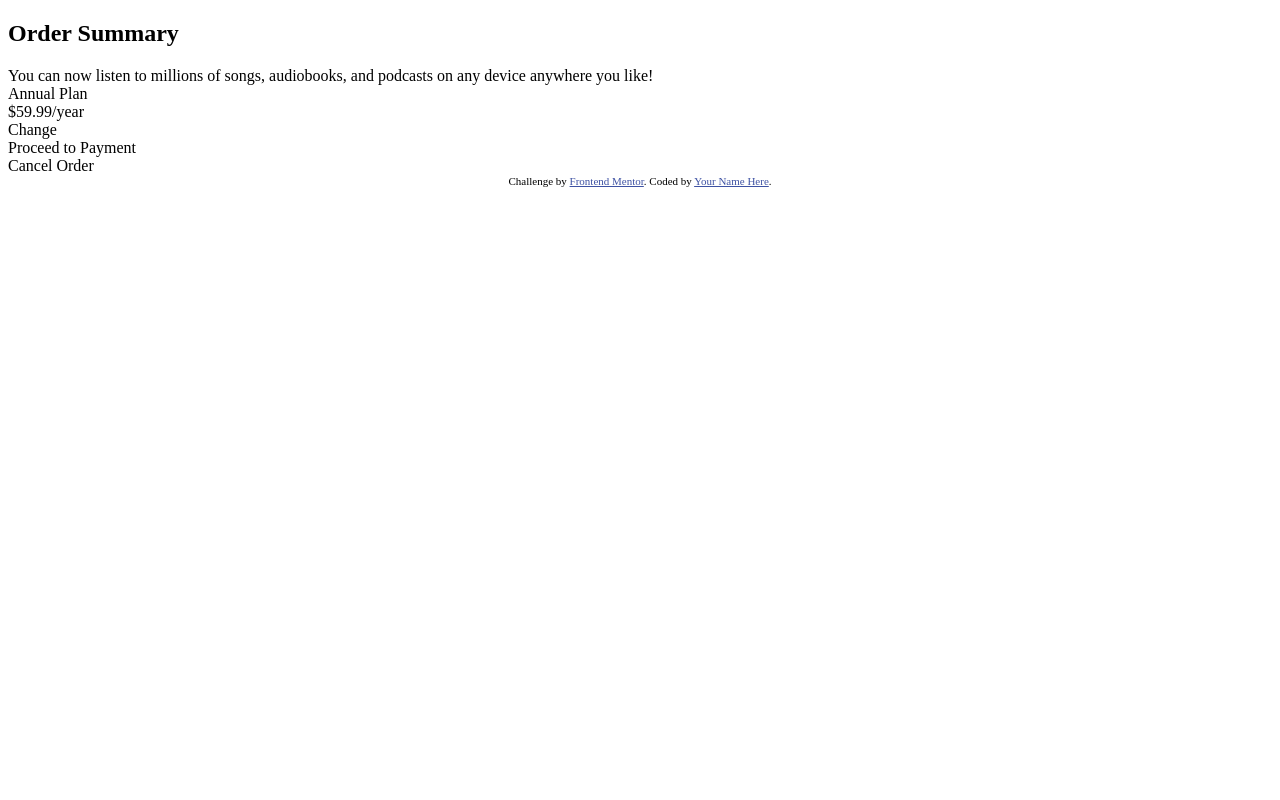
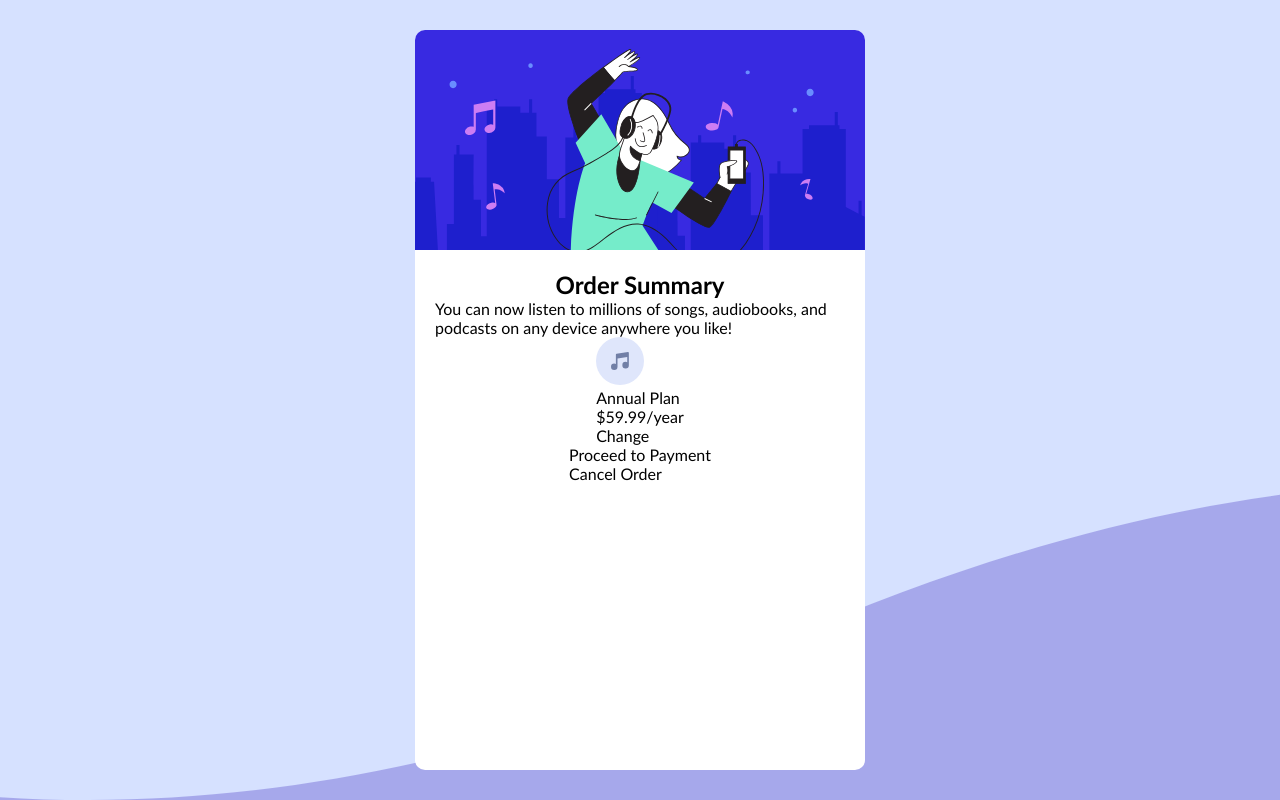
Before and after one commit to aufalfirdausi/fem-order-summary-component-main, a plain HTML site: page index.html in a window 1280 px wide. Drawn offline with Linux system fonts and the light colour scheme.

Commit message:
sett background and sett ava icon music

```diff
--- a/index.html
+++ b/index.html
@@ -5,19 +5,17 @@
   <meta name="viewport" content="width=device-width, initial-scale=1.0"> <!-- displays site properly based on user's device -->
 
   <link rel="icon" type="image/png" sizes="32x32" href="./images/favicon-32x32.png">
+  <link rel="stylesheet" href="main.css">
 
   <title>Frontend Mentor | Order summary card</title>
 
   <!-- Feel free to remove these styles or customise in your own stylesheet 👍 -->
-  <style>
-    .attribution { font-size: 11px; text-align: center; }
-    .attribution a { color: hsl(228, 45%, 44%); }
-  </style>
 </head>
 <body>
 
+
   <div class="card">
-
+    <img class="ava" src="illustration-hero.svg" alt="">
   <div class="title"><h2>Order Summary</h2> </div>
 
   <div class="desc-title">You can now listen to millions of songs, audiobooks, and podcasts on any
@@ -25,6 +23,7 @@
 
   <div class="col-price">
     <div class="right">
+      <img src="icon-music.svg" alt="">
     <div class="plan">Annual Plan</div>
     <div class="price">$59.99/year</div>
     </div>
@@ -41,9 +40,10 @@
 
 </div>
 
-  <div class="attribution">
+  <!--<div class="attribution">
     Challenge by <a href="https://www.frontendmentor.io?ref=challenge" target="_blank">Frontend Mentor</a>.
-    Coded by <a href="#">Your Name Here</a>.
+    Coded by <a href="#">Your Name Here</a>.-->
+
   </div>
 </body>
 </html>
--- a/main.css
+++ b/main.css
@@ -0,0 +1,40 @@
+.attribution { font-size: 11px; text-align: center; }
+.attribution a { color: hsl(228, 45%, 44%); }
+
+
+    * {
+        margin: 0;
+        padding: 0;
+    }
+
+body {
+    background-image: url(images/pattern-background-mobile.svg);
+    background-color: rgb(166, 168, 235);
+    height: 100vh;
+    background-repeat: no-repeat;
+    background-size: cover;
+    display: flex;
+    align-items: center;
+    justify-content: center;
+    font-family: 'Gill Sans', 'Gill Sans MT', Calibri, 'Trebuchet MS', sans-serif;
+}
+
+.card {
+    height: 700px;
+    width: 410px;
+    background-color: white;
+    display: flex;
+    align-items: center;
+    justify-content: flex-start;
+    flex-direction: column;
+    padding: 20px;
+    border-radius: 10px;
+}
+
+.ava {
+    padding: 0;
+    margin: 0;
+    position: relative;
+    bottom: 20px;
+    border-radius: 10px 10px 0px 0px;
+}
```
Also changed, not shown: icon-music.svg (renamed from images/icon-music.svg), illustration-hero.svg (renamed from images/illustration-hero.svg), pattern-background-desktop.svg (renamed from images/pattern-background-desktop.svg).
